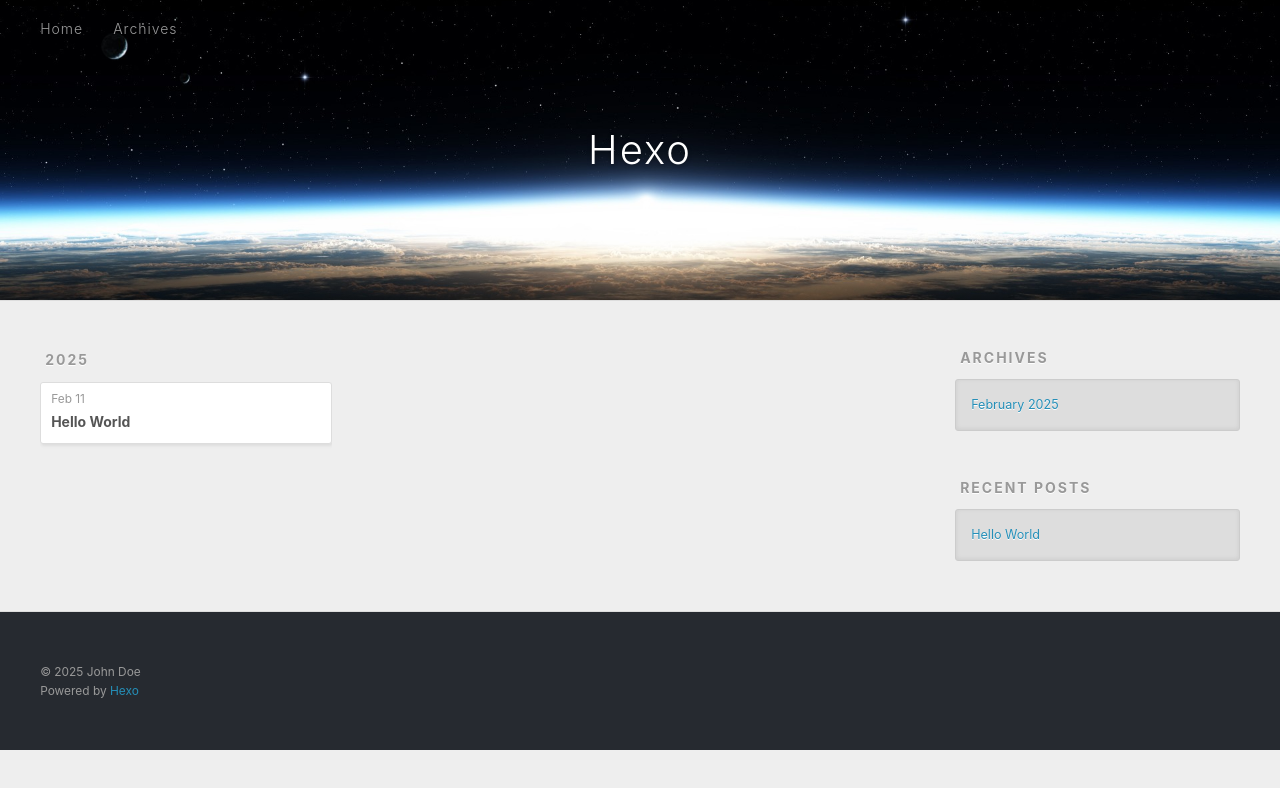
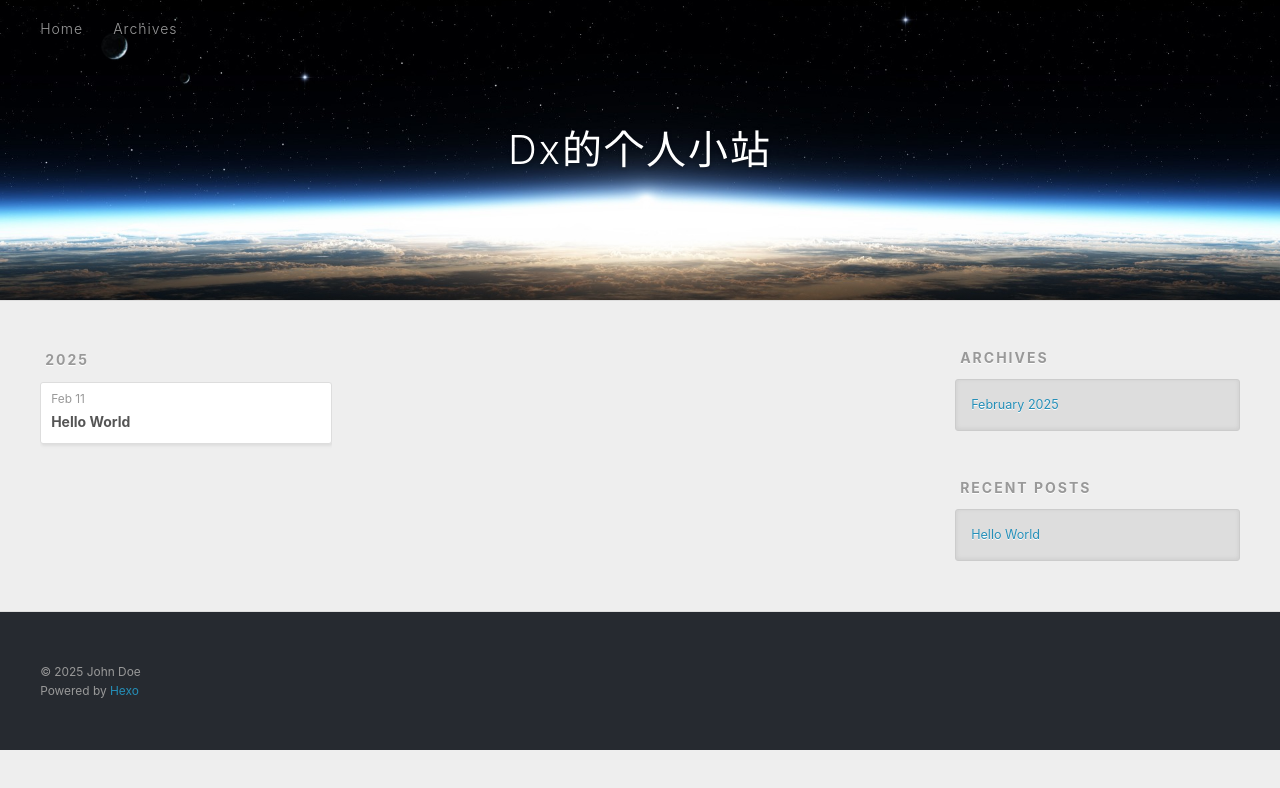
Before and after one commit to xinxinhaha/xinxinhaha.github.io, a plain HTML site: page archives/2025/02/index.html in a window 1280 px wide. Drawn offline with Linux system fonts and the light colour scheme.

Commit message:
Site updated: 2025-02-11 14:05:05

```diff
--- a/archives/2025/02/index.html
+++ b/archives/2025/02/index.html
@@ -4,17 +4,17 @@
   <meta charset="utf-8">
 
 
-  <title>Archives: 2025/2 | Hexo</title>
+  <title>Archives: 2025/2 | Dx的个人小站</title>
   <meta name="viewport" content="width=device-width, initial-scale=1, shrink-to-fit=no">
   <meta property="og:type" content="website">
-<meta property="og:title" content="Hexo">
+<meta property="og:title" content="Dx的个人小站">
 <meta property="og:url" content="http://example.com/archives/2025/02/index.html">
-<meta property="og:site_name" content="Hexo">
+<meta property="og:site_name" content="Dx的个人小站">
 <meta property="og:locale" content="en_US">
 <meta property="article:author" content="John Doe">
 <meta name="twitter:card" content="summary">
 
-    <link rel="alternate" href="/atom.xml" title="Hexo" type="application/atom+xml">
+    <link rel="alternate" href="/atom.xml" title="Dx的个人小站" type="application/atom+xml">
 
 
     <link rel="shortcut icon" href="/favicon.png">
@@ -39,7 +39,7 @@
   <div id="header-outer" class="outer">
     <div id="header-title" class="inner">
       <h1 id="logo-wrap">
-        <a href="/" id="logo">Hexo</a>
+        <a href="/" id="logo">Dx的个人小站</a>
       </h1>
 
     </div>
```
Also changed, not shown: 2025/02/11/hello-world/index.html (+4 -4 lines), archives/2025/index.html (+5 -5 lines), archives/index.html (+5 -5 lines), index.html (+5 -5 lines).
